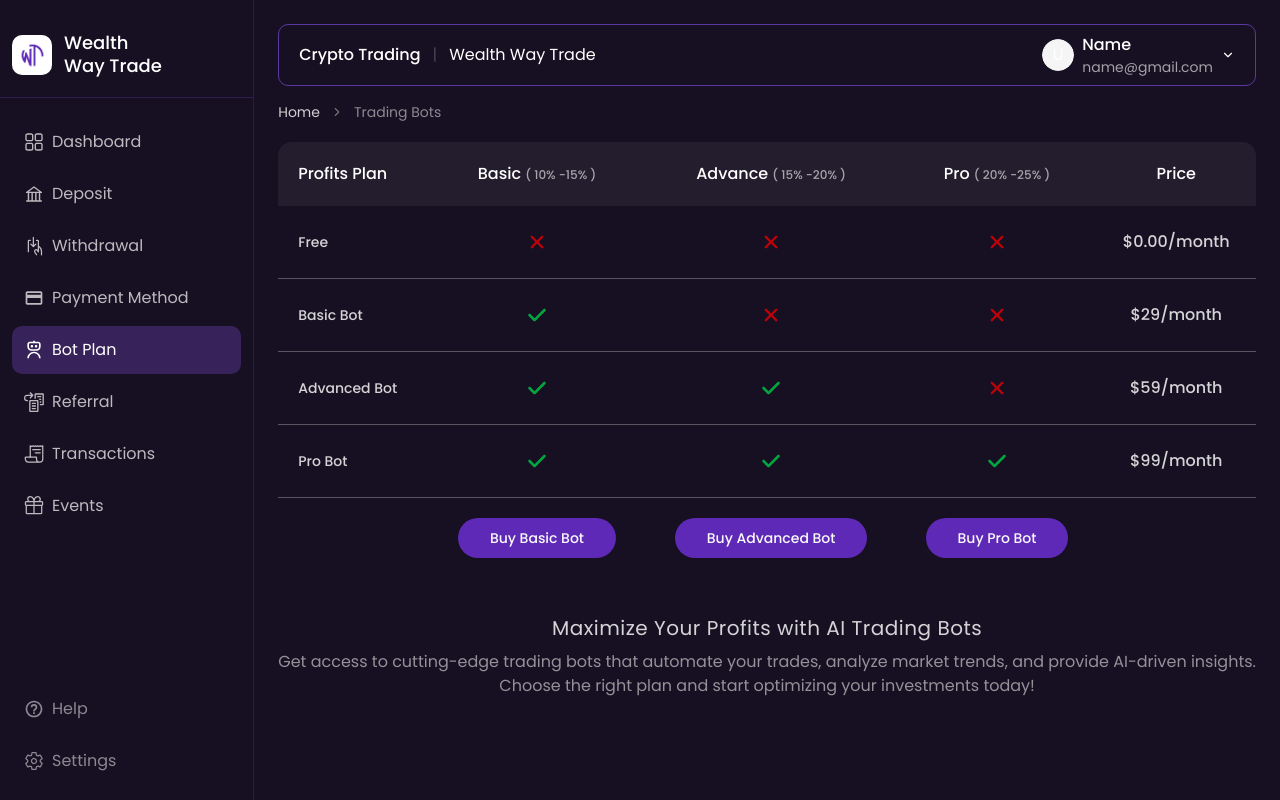
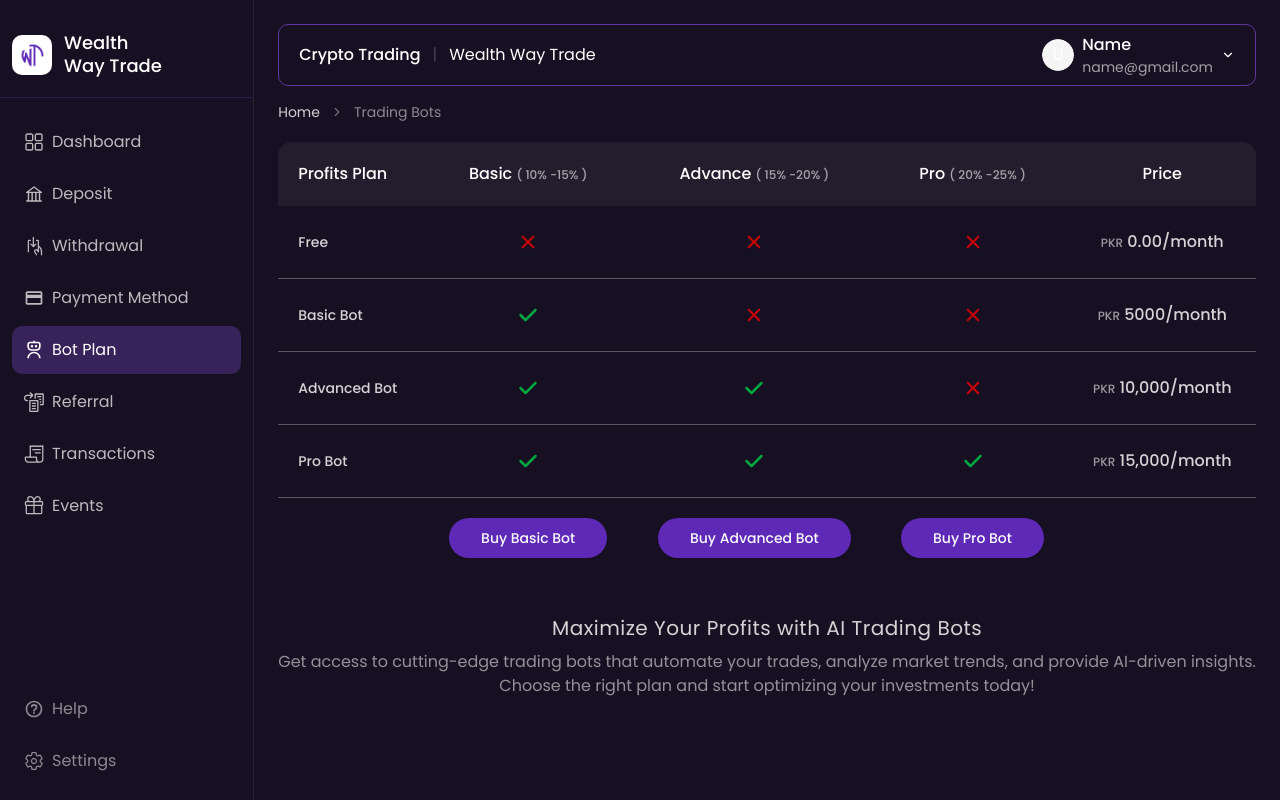
Before and after one commit to wealth-way-trade/wealth-way-trade-frontend, a React (Vite) app: page /bot-plan in a window 1280 px wide. Built offline with nearby package versions, Linux system fonts and the light colour scheme; no server answers.

Commit message:
bank details added

```diff
--- a/public/locales/en/footer.json
+++ b/public/locales/en/footer.json
@@ -1,5 +1,5 @@
 {
-    "para":"Trusted in more than 100 countries &amp; 5 million customers. Have any query ?",
+    "para":"Trusted in more than 100 countries and million customers. Have any query ?",
     "SignIn":"Sign In",
     "QuickLinks":"Quick Links",
     "Home":"Home",
--- a/src/Components/Home/InfiniteScrolling.tsx
+++ b/src/Components/Home/InfiniteScrolling.tsx
@@ -16,7 +16,7 @@ const InfiniteScrolling = () => {
                 <img src="/home/binance.png" alt="crypto" className='md:w-52 w-36 hover:border-[#8F00FF] border border-transparent duration-500 transition-all rounded-3xl' />
             </Slider.Slide>
             <Slider.Slide>
-                <img src="/home/ftx.png" alt="crypto" className='md:w-52 w-36 hover:border-[#8F00FF] border border-transparent duration-500 transition-all rounded-3xl' />
+                <img src="/home/ok.png" alt="crypto" className='md:w-52 w-36 hover:border-[#8F00FF] border border-transparent duration-500 transition-all rounded-3xl' />
             </Slider.Slide>
             <Slider.Slide>
                 <img src="/home/huobi.png" alt="crypto" className='md:w-52 w-36 hover:border-[#8F00FF] border border-transparent duration-500 transition-all rounded-3xl' />
--- a/src/Components/Navbar.tsx
+++ b/src/Components/Navbar.tsx
@@ -59,9 +59,9 @@ const Navbar = () => {
 
                             {
                                 isOpenLanguageDropDown && (
-                                    <div className="absolute w-20 top-8 -left-4 fadeIn p-2 rounded-lg bg-[#5f29b7]">
-                                        <button onClick={english} className="hover:bg-[#7641cd] w-full transition-all duration-500 cursor-pointer px-3 py-1.5 rounded-lg">en</button>
-                                        <button onClick={urdu} className="hover:bg-[#7641cd] w-full transition-all duration-500 cursor-pointer px-3 py-1.5 rounded-lg">ur</button>
+                                    <div className="absolute w-24 top-8 -left-4 fadeIn p-2 rounded-lg bg-[#5f29b7]">
+                                        <button onClick={english} className="hover:bg-[#7641cd] w-full transition-all duration-500 cursor-pointer px-3 py-1.5 rounded-lg">English</button>
+                                        <button onClick={urdu} className="hover:bg-[#7641cd] w-full transition-all duration-500 cursor-pointer px-3 py-1.5 rounded-lg">Urdu</button>
                                     </div>
                                 )
                             }
--- a/src/Pages/Dashboard/UserDashboard/BotPlan.tsx
+++ b/src/Pages/Dashboard/UserDashboard/BotPlan.tsx
@@ -26,7 +26,7 @@ import { AxiosError } from "axios";
 const botPlans = [
   {
     name: "Free",
-    price: "$0.00/month",
+    price: "0.00/month",
     features: {
       "Basic Bot": false,
       "Advanced Bot": false,
@@ -35,7 +35,7 @@ const botPlans = [
   },
   {
     name: "Basic Bot",
-    price: "$29/month",
+    price: "5000/month",
     features: {
       "Basic Bot": true,
       "Advanced Bot": false,
@@ -44,7 +44,7 @@ const botPlans = [
   },
   {
     name: "Advanced Bot",
-    price: "$59/month",
+    price: "10,000/month",
     features: {
       "Basic Bot": true,
       "Advanced Bot": true,
@@ -53,7 +53,7 @@ const botPlans = [
   },
   {
     name: "Pro Bot",
-    price: "$99/month",
+    price: "15,000/month",
     features: {
       "Basic Bot": true,
       "Advanced Bot": true,
@@ -64,9 +64,9 @@ const botPlans = [
 
 // Bank account details to be displayed
 const bankDetails = {
-  accountTitle: "Wealthy Way Trade",
-  accountNumber: "1234567890123456",
-  bankName: "Soneri Bank",
+  accountTitle: "Ali nursery",
+  accountNumber: "PK64SONE0014420015102188",
+  bankName: "Soneri bank limited",
   branch: "Main Branch",
 };
 
@@ -290,7 +290,7 @@ const BotPlan = () => {
                         )
                       )}
                       <td className="px-5 py-6 font-medium text-center text-[#ffffffd0]">
-                        {bot.price}
+                        <span className="opacity-70 text-xs">PKR</span> {bot.price}
                       </td>
                     </tr>
                   ))}
```
